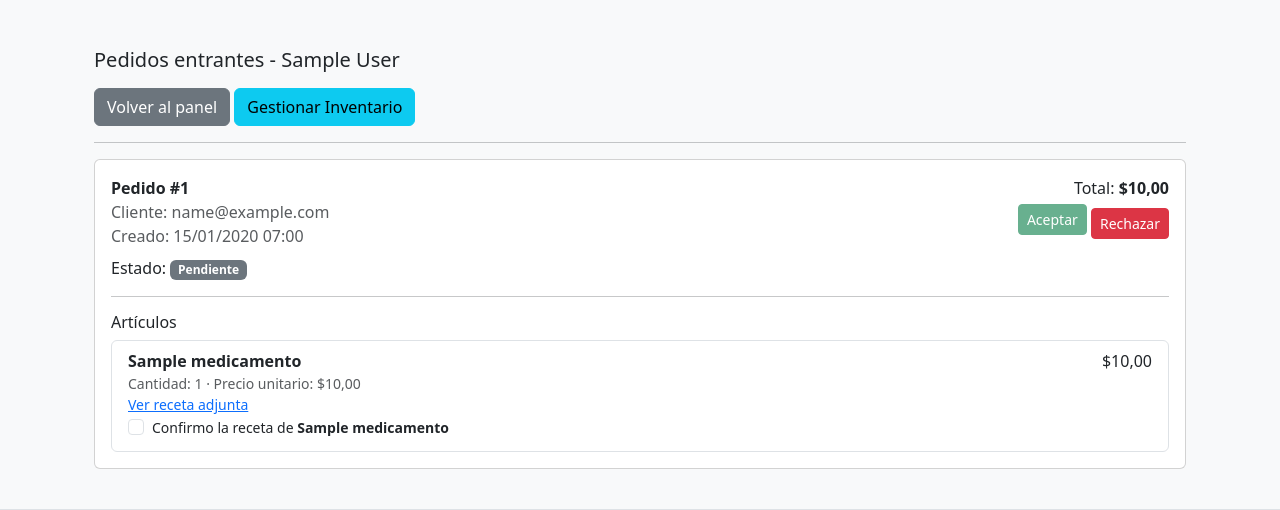
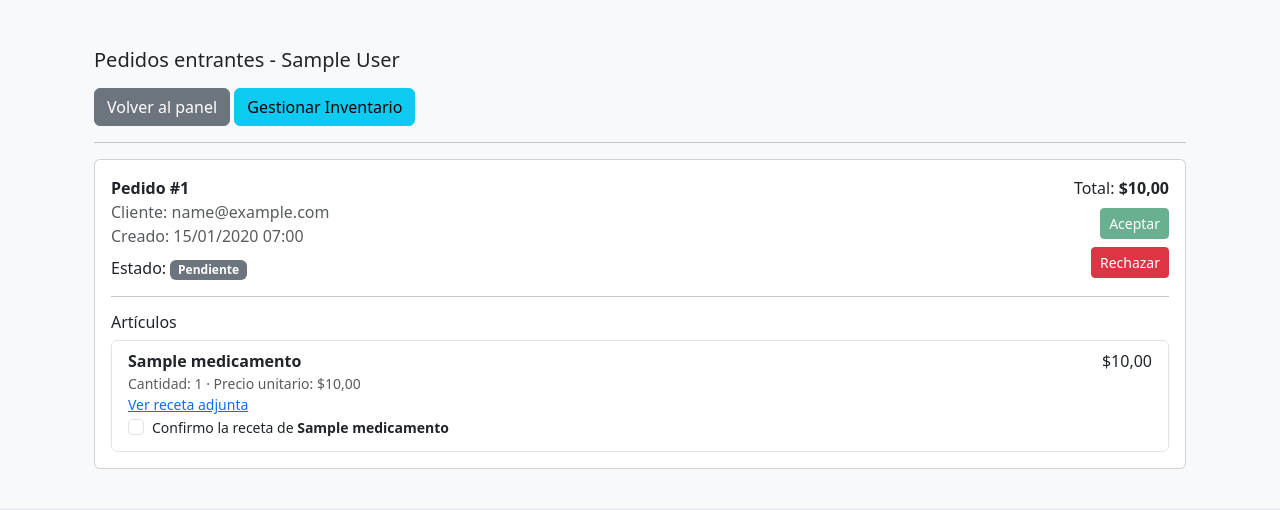
Before and after one commit to TheAle26/FarmaGo, a Django app: page /orders/farmacia/pedidos/ in a window 1280 px wide. Shown: the part 56-566 px from the top of the page. Run offline with Django 5.2, Linux system fonts and the light colour scheme; a user stored in the database is signed in; tables that the repository leaves empty hold one stand-in row (values such as "Sample post").

Commit message:
boton de aceptar y rechazar pedidos para farmacia arreglado

```diff
--- a/Templates/farmacia/pedidos_entrantes.html
+++ b/Templates/farmacia/pedidos_entrantes.html
@@ -33,15 +33,14 @@
                                 {% endif %}
                             </div>
                         </div>
-                        <div class="text-end">
+                        <div class="d-flex flex-column align-items-end gap-2">
                             <div>Total: <strong>${{ p.total }}</strong></div>
                             {% if p.estado == 'PENDIENTE' %}
-                                <form action="{% url 'farmacia_aceptar' p.id %}" method="post" class="d-inline form-aceptar" id="form-aceptar-{{ p.id }}">
+                                <form action="{% url 'farmacia_aceptar' p.id %}" method="post" class="form-aceptar" id="form-aceptar-{{ p.id }}">
                                     {% csrf_token %}
-                                    <button type="submit" class="btn btn-success btn-sm btn-aceptar"
-                                    disabled>Aceptar</button>
+                                    <button type="submit" class="btn btn-success btn-sm btn-aceptar" disabled>Aceptar</button>
                                 </form>
-                                <button class="btn btn-danger btn-sm mt-2"
+                                <button class="btn btn-danger btn-sm"
                                         type="button"
                                         data-bs-toggle="collapse"
                                         data-bs-target="#rechazoForm_{{ p.id }}"
@@ -73,7 +72,7 @@
                                                     placeholder="Especificá el motivo…"></textarea>
                                         </div>
                                         <div class="col-12">
-                                        <button class="btn btn-outline-danger btn-sm mt-2" type="submit">Confirmar rechazo</button>
+                                        <button class="btn btn-outline-danger btn-sm" type="submit">Confirmar rechazo</button>
                                         </div>
                                     </div>
                                     </form>
```
Also changed, not shown: media/documentacion_farmacias/Captura_de_pantalla_2025-10-29_194522.png (added).
